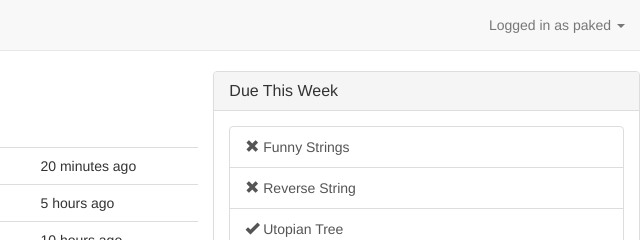
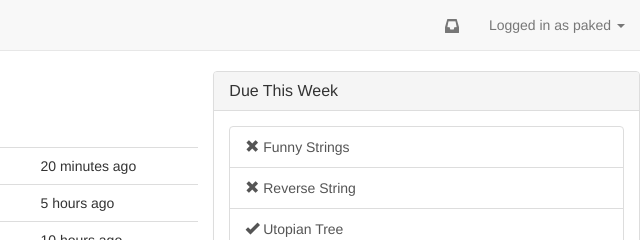
Before and after one commit to paked/steel, a website: page static/index.html in a window 1280 px wide. Shown: the top 240 px of the page, 640-1280 px from the left. Drawn offline with nearby package versions, Linux system fonts and the light colour scheme; some packages are replaced by stand-ins of ours.

Commit message:
Add notification box

```diff
--- a/static/index.html
+++ b/static/index.html
@@ -33,6 +33,7 @@
                     </ul>
 
                     <ul class="nav navbar-nav navbar-right">
+                        <li><a href="#/"<i class="glyphicon glyphicon-inbox"></i></a></li>
                         <li class="dropdown">
                             <a href="#/" class="dropdown-toggle" data-toggle="dropdown" role="button" aria-haspopup="true" aria-expanded="false"> Logged in as paked <span class="caret"></span></a>
 
```
